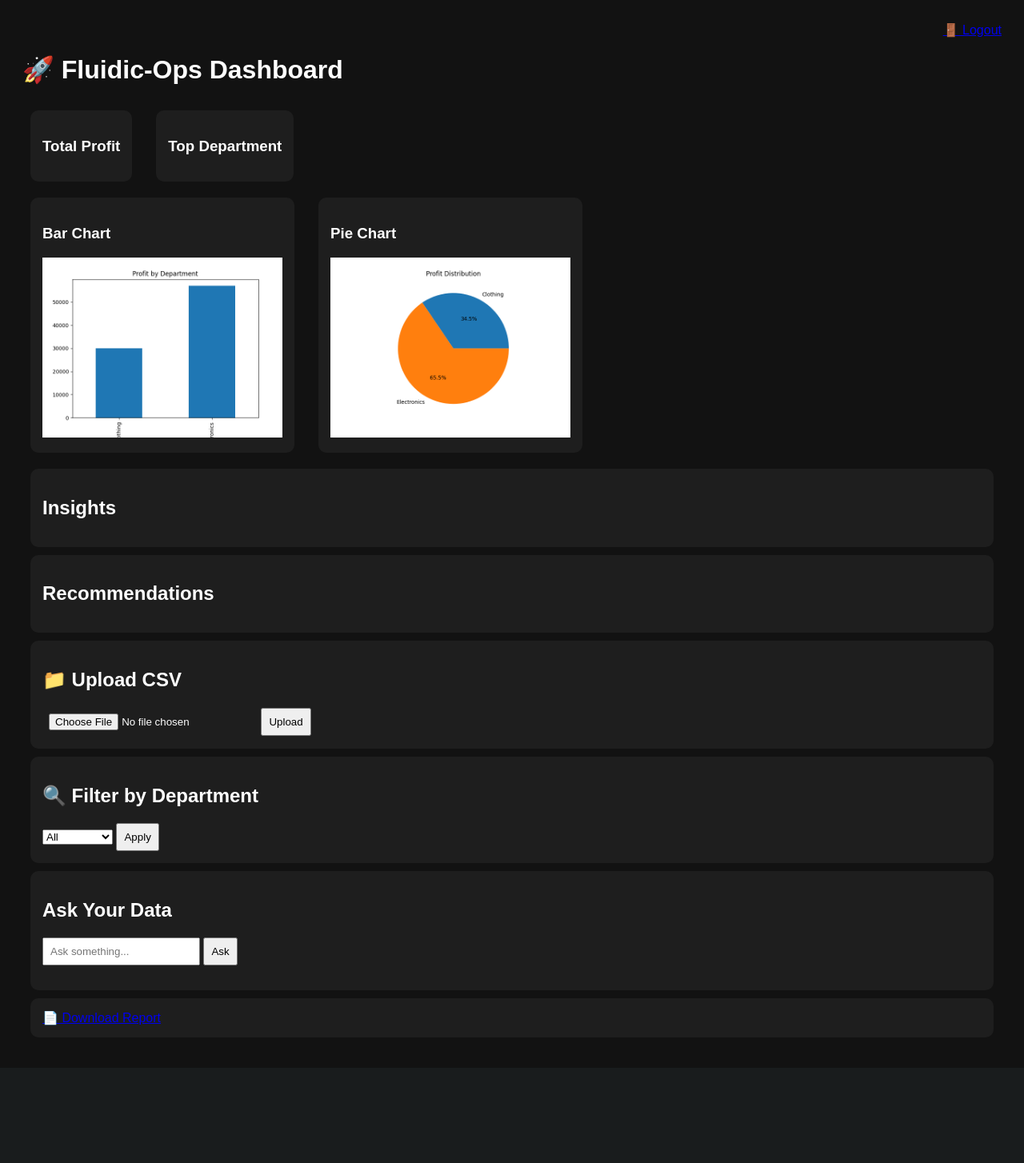
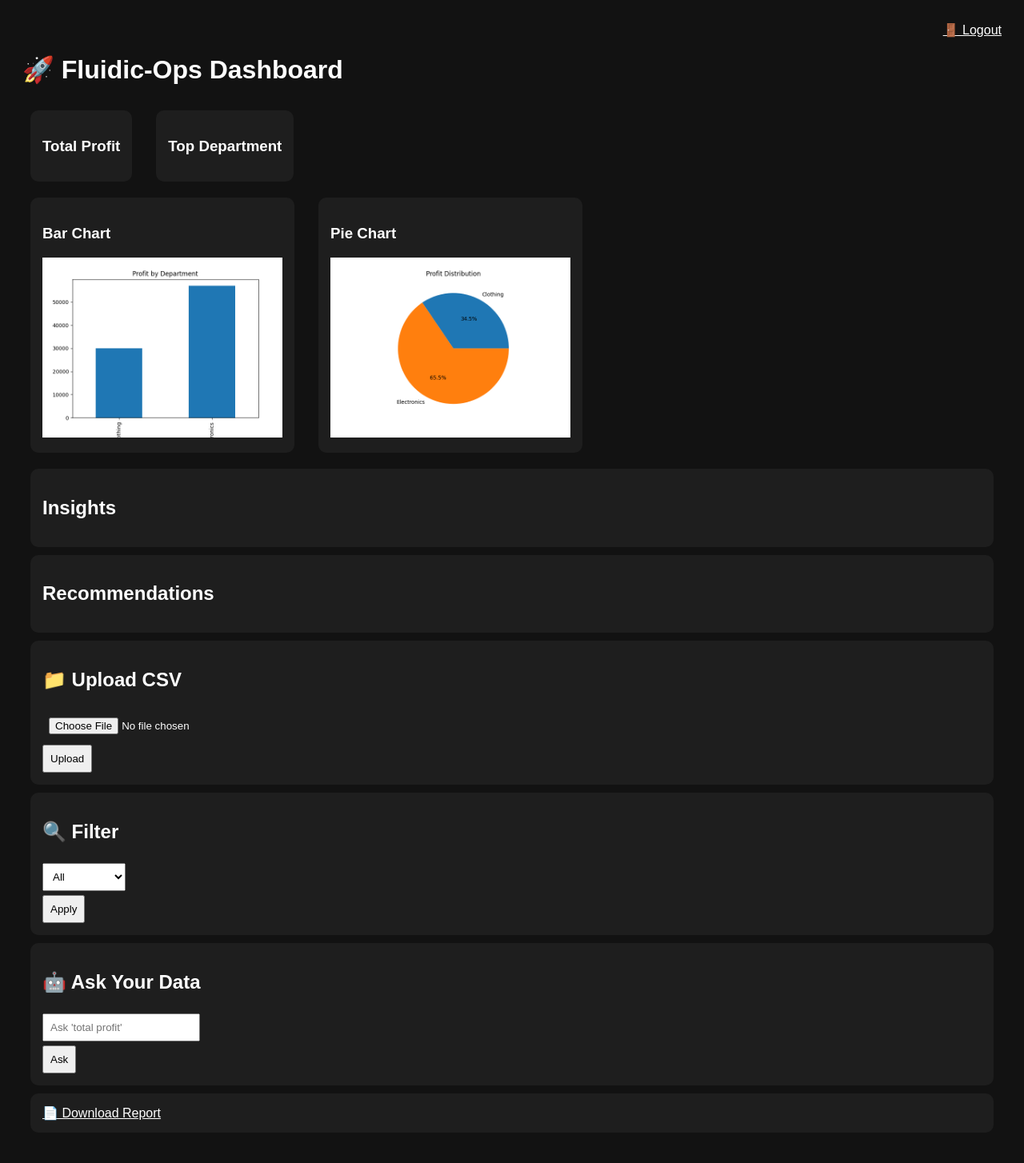
Before and after one commit to Rahuljangir0303/fluidic-ops-bi-agent, a Flask app: template templates/dashboard.html in a window 1280 px wide. Shown: the whole page at 80% size. Before the commit the page ends 1282 px from the top, so only its background shows below. Run offline with Flask 3, Linux system fonts and the light colour scheme; the template is opened without the code that fills it, so the values that code supplies are empty.

Commit message:
Added business data and report, improved chatbot logic

```diff
--- a/app.py
+++ b/app.py
@@ -1,12 +1,10 @@
-from flask import Flask, render_template, request, redirect, url_for, session
+from flask import Flask, render_template, request, redirect, url_for, session, send_file
 from agent import run_agent
-# from chatbot import answer_query
+from chatbot import answer_query
 from auth import check_login
+from report_generator import create_pdf
 import pandas as pd
 import os
-from flask import session
-from report_generator import create_pdf
-from flask import send_file
 
 app = Flask(__name__)
 app.secret_key = "secret123"
@@ -16,8 +14,8 @@ app.secret_key = "secret123"
 @app.route('/', methods=['GET', 'POST'])
 def login():
     if request.method == 'POST':
-        username = request.form.get('username').strip()
-        password = request.form.get('password').strip()
+        username = (request.form.get('username') or "").strip()
+        password = (request.form.get('password') or "").strip()
 
         if not username or not password:
             return "Please enter username and password"
@@ -37,13 +35,9 @@ def dashboard():
     if 'user' not in session:
         return redirect(url_for('login'))
 
-    import os
-    import pandas as pd
+    file_path = "data/business_data.csv"
 
-    file_path = "data/business_data.csv"
-    response = ""
-
-    # Upload
+    # 📁 File Upload
     if request.method == 'POST' and 'file' in request.files:
         file = request.files['file']
         if file.filename != "":
@@ -55,13 +49,7 @@ def dashboard():
     if result is None:
         return "Error loading data"
 
-    # Chatbot
-    if request.method == 'POST' and 'query' in request.form:
-        query = request.form.get('query')
-        summary = pd.DataFrame(result["summary"])
-        response = answer_query(query, summary)
-
-    # Filter
+    # 🎯 Filter
     dept_filter = request.form.get('department')
 
     if dept_filter and dept_filter != "All":
@@ -76,20 +64,47 @@ def dashboard():
         insights=insights,
         recommendations=recommendations,
         ranking=result["ranking"],
+        response=None   # IMPORTANT FIX
+    )
+
+
+# 🤖 CHATBOT ROUTE
+@app.route('/ask', methods=['POST'])
+def ask():
+    if 'user' not in session:
+        return redirect(url_for('login'))
+
+    query = request.form['query']
+
+    result = run_agent()
+    summary = pd.DataFrame(result["summary"])
+
+    response = answer_query(query)
+
+    return render_template(
+        "dashboard.html",
+        insights=result["insights"],
+        recommendations=result["recommendations"],
+        ranking=result["ranking"],
         response=response
     )
 
-    # 🚪 LOGOUT ROUTE
+
+# 🚪 LOGOUT ROUTE
 @app.route('/logout')
 def logout():
     session.pop('user', None)
     return redirect(url_for('login'))
 
+
+# 📥 DOWNLOAD REPORT
 @app.route('/download')
 def download():
     result = run_agent()
     create_pdf(result["insights"], result["recommendations"])
     return send_file("reports/report.pdf", as_attachment=True)
 
+
+# 🚀 RUN APP
 if __name__ == "__main__":
     app.run(debug=True)
--- a/charts.py
+++ b/charts.py
@@ -1,3 +1,5 @@
+import matplotlib
+matplotlib.use('Agg')   # ✅ no GUI backend
 import matplotlib.pyplot as plt
 
 def generate_chart(summary):
--- a/templates/dashboard.html
+++ b/templates/dashboard.html
@@ -18,21 +18,33 @@
         .flex {
             display: flex;
             gap: 10px;
+            flex-wrap: wrap;
         }
-        input, button {
+        input, button, select {
             padding: 8px;
+            margin-top: 5px;
+        }
+        button {
+            cursor: pointer;
+        }
+        .response-box {
+            margin-top: 10px;
+            padding: 10px;
+            background: #2a2a2a;
+            border-radius: 8px;
+            color: lightgreen;
         }
     </style>
 </head>
 <body>
 
-    <div style="text-align:right;">
-        <a href="/logout">🚪 Logout</a>
-    </div>
+<div style="text-align:right;">
+    <a href="/logout" style="color:white;">🚪 Logout</a>
+</div>
 
 <h1>🚀 Fluidic-Ops Dashboard</h1>
 
-<!-- Summary Cards -->
+<!-- Summary -->
 <div class="flex">
     <div class="card">
         <h3>Total Profit</h3>
@@ -72,38 +84,49 @@
     {% endfor %}
 </div>
 
+<!-- Upload -->
 <div class="card">
     <h2>📁 Upload CSV</h2>
     <form method="POST" action="/dashboard" enctype="multipart/form-data">
         <input type="file" name="file" required>
+        <br>
         <button type="submit">Upload</button>
     </form>
 </div>
 
+<!-- Filter -->
 <div class="card">
-    <h2>🔍 Filter by Department</h2>
+    <h2>🔍 Filter</h2>
     <form method="POST" action="/dashboard">
         <select name="department">
             <option value="All">All</option>
             <option value="Electronics">Electronics</option>
             <option value="Clothing">Clothing</option>
         </select>
+        <br>
         <button type="submit">Apply</button>
     </form>
 </div>
 
 <!-- Chatbot -->
 <div class="card">
-    <h2>Ask Your Data</h2>
-    <form method="POST" action="/dashboard">
-        <input type="text" name="query" placeholder="Ask something..." required>
+    <h2>🤖 Ask Your Data</h2>
+    <form method="POST" action="/ask">
+        <input type="text" name="query" placeholder="Ask 'total profit'" required>
+        <br>
         <button type="submit">Ask</button>
     </form>
-    <p>{{ response }}</p>
+
+    {% if response %}
+        <div class="response-box">
+            🤖 {{ response }}
+        </div>
+    {% endif %}
 </div>
 
+<!-- Download -->
 <div class="card">
-    <a href="/download">📄 Download Report</a>
+    <a href="/download" style="color:white;">📄 Download Report</a>
 </div>
 
 </body>
```
Also changed, not shown: chatbot.py (+29 -14 lines), business_data.csv (renamed from data/business_data.csv), 1 other file.
